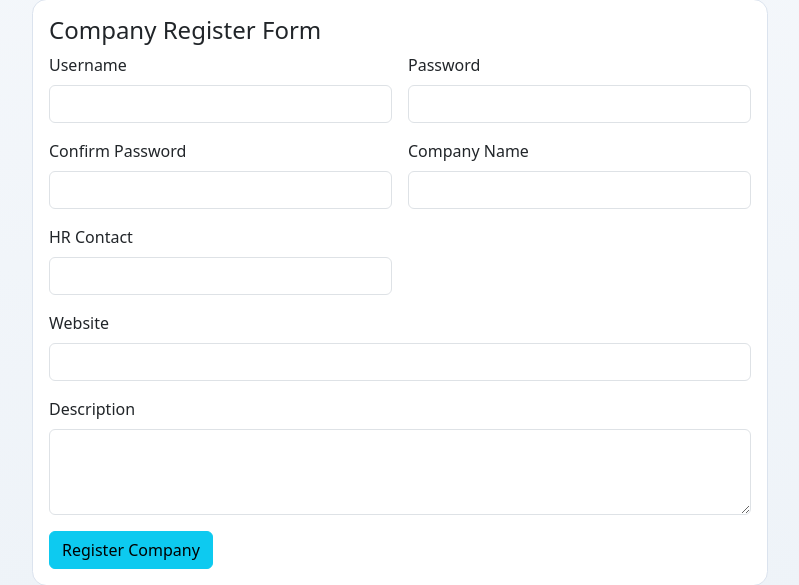
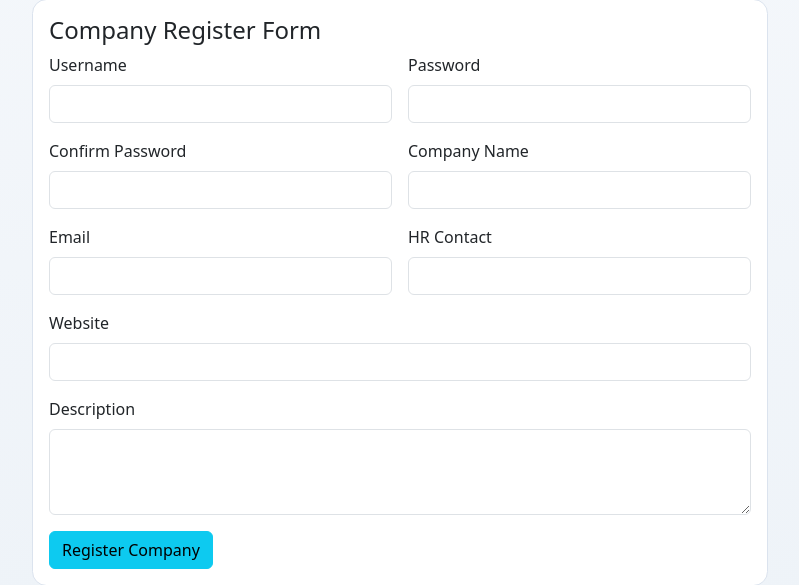
Before and after one commit to Akshayakeerthi/placement-Portal-1, a Flask app: page /register/company in a window 1280 px wide. Shown: the part 81-666 px from the top of the page, without its empty margins (240-1039 px from the left). Run offline with Flask 3, Linux system fonts and the light colour scheme.

Commit message:
Add email field to company registration

```diff
--- a/app.py
+++ b/app.py
@@ -55,6 +55,7 @@ def init_db() -> None:
         CREATE TABLE IF NOT EXISTS company_profiles (
             user_id INTEGER PRIMARY KEY,
             company_name TEXT NOT NULL,
+            email TEXT,
             hr_contact TEXT,
             website TEXT,
             description TEXT,
@@ -106,6 +107,10 @@ def init_db() -> None:
     drive_columns = {row[1] for row in db.execute("PRAGMA table_info(drives)").fetchall()}
     if "drive_name" not in drive_columns:
         db.execute("ALTER TABLE drives ADD COLUMN drive_name TEXT")
+
+    company_columns = {row[1] for row in db.execute("PRAGMA table_info(company_profiles)").fetchall()}
+    if "email" not in company_columns:
+        db.execute("ALTER TABLE company_profiles ADD COLUMN email TEXT")
 
     admin = db.execute("SELECT id FROM users WHERE role='admin' LIMIT 1").fetchone()
     if not admin:
@@ -246,10 +251,11 @@ def register_company():
                 ),
             )
             db.execute(
-                "INSERT INTO company_profiles (user_id, company_name, hr_contact, website, description) VALUES (?,?,?,?,?)",
+                "INSERT INTO company_profiles (user_id, company_name, email, hr_contact, website, description) VALUES (?,?,?,?,?,?)",
                 (
                     cur.lastrowid,
                     request.form["company_name"].strip(),
+                    request.form.get("email", "").strip(),
                     request.form.get("hr_contact", "").strip(),
                     request.form.get("website", "").strip(),
                     request.form.get("description", "").strip(),
--- a/templates/register_company.html
+++ b/templates/register_company.html
@@ -8,6 +8,7 @@
     <div class="col-md-6"><label class="form-label">Password</label><input type="password" name="password" class="form-control" required></div>
     <div class="col-md-6"><label class="form-label">Confirm Password</label><input type="password" name="confirm_password" class="form-control" required></div>
     <div class="col-md-6"><label class="form-label">Company Name</label><input name="company_name" class="form-control" required></div>
+    <div class="col-md-6"><label class="form-label">Email</label><input type="email" name="email" class="form-control" required></div>
     <div class="col-md-6"><label class="form-label">HR Contact</label><input name="hr_contact" class="form-control"></div>
     <div class="col-12"><label class="form-label">Website</label><input name="website" class="form-control"></div>
     <div class="col-12"><label class="form-label">Description</label><textarea name="description" class="form-control" rows="3"></textarea></div>
```
